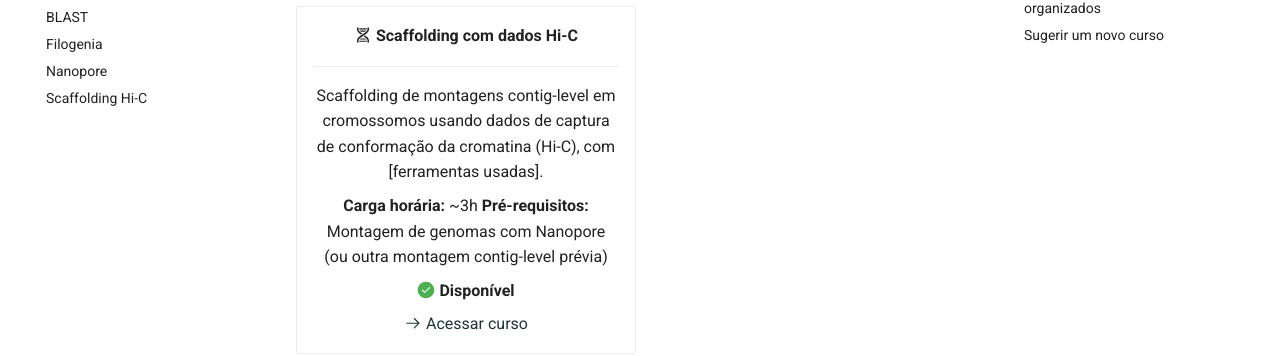
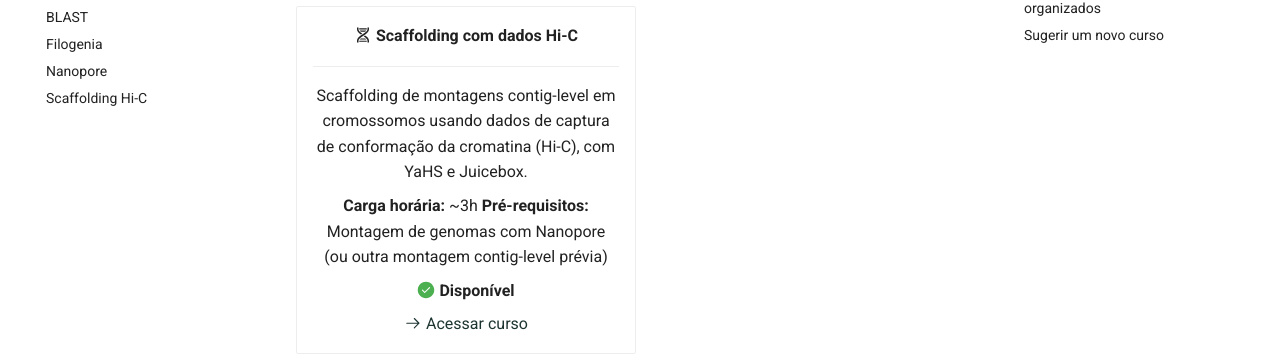
Before and after one commit to LGBIO-UFG/PRO-BIOINFO, an MkDocs documentation site: the page built from docs/cursos/index.md, in a window 1280 px wide and 900 px high, scrolled down 809 px. Shown: the part 174-530 px from the top of the window. Built offline with MkDocs 1.6.1 and Material for MkDocs 9.7.7, drawn with Linux system fonts in a browser that asks for light colours; comment, search, counter and statistics services are not loaded.

Commit message:
Specify tools used for Hi-C scaffolding
Updated the description of the Hi-C scaffolding section to specify the tools used.

```diff
--- a/docs/cursos/index.md
+++ b/docs/cursos/index.md
@@ -60,7 +60,7 @@ Tutoriais reutilizáveis sobre tópicos centrais de bioinformática. Cada curso
 
     ---
 
-    Scaffolding de montagens contig-level em cromossomos usando dados de captura de conformação da cromatina (Hi-C), com [ferramentas usadas].
+    Scaffolding de montagens contig-level em cromossomos usando dados de captura de conformação da cromatina (Hi-C), com YaHS e Juicebox.
 
     **Carga horária:** ~3h
     **Pré-requisitos:** Montagem de genomas com Nanopore (ou outra montagem contig-level prévia)
```
